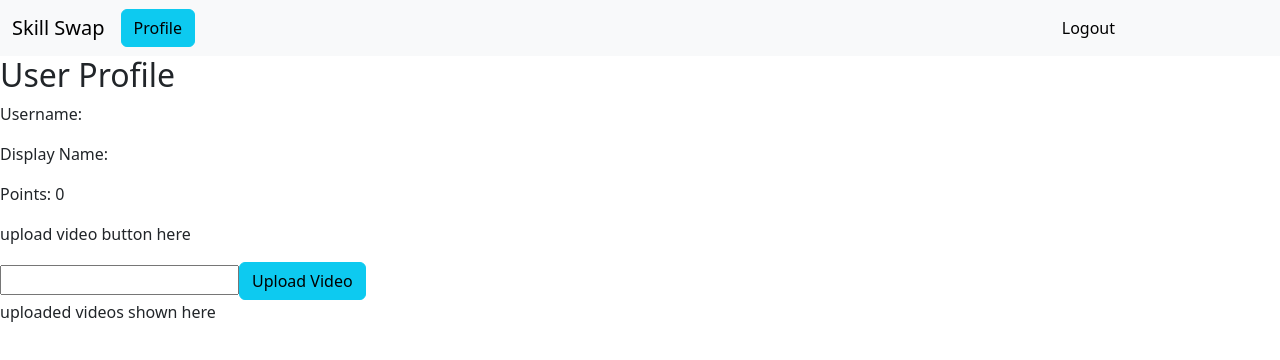
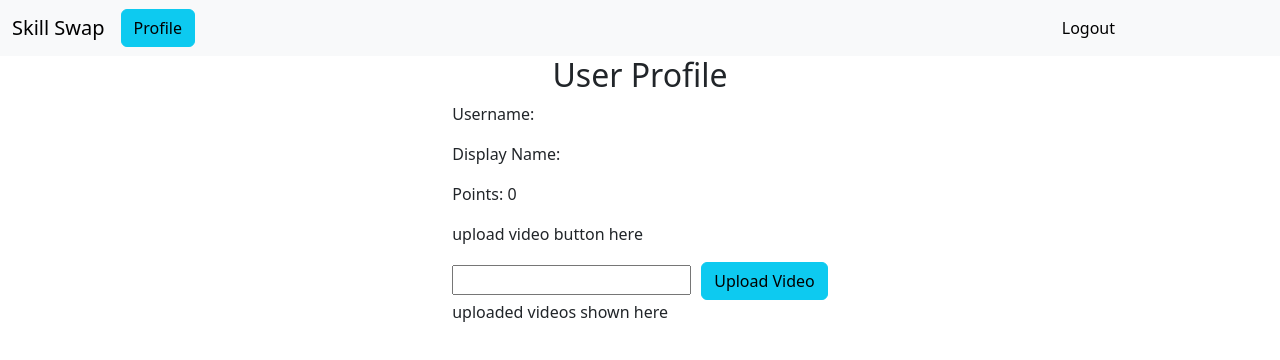
Before and after one commit to Star-Nose-Mole-Rat/SkillSwap, a React app: page /profile in a window 1280 px wide. Shown: the top 360 px of the page. Built offline with nearby package versions, Linux system fonts and the light colour scheme.

Commit message:
minor style change in user profile

```diff
--- a/client/containers/SearchContainer.jsx
+++ b/client/containers/SearchContainer.jsx
@@ -29,7 +29,7 @@ const SearchContainer = () => {
     return (
         <div>
             <NavBar />
-            <div className='d-flex justify-content-center'>
+            <div className='d-flex justify-content-center' style={{ marginTop: '10px' }}>
               <input type='text' id='input_search' onChange={handleSearchChange} placeholder='Search...' style={{ marginRight: '10px' }}/>
                 <Button onClick={handleSearch} className='btn btn-info'>Search</Button>
             </div>
--- a/client/containers/UserProfile.jsx
+++ b/client/containers/UserProfile.jsx
@@ -31,10 +31,11 @@ const userProfile = () => {
         <div>
           <NavBar />
           <Row className='justify-content-center'>
-            <div>
+            <div className='text-center'>
               <h2>User Profile</h2>
             </div>
           </Row>
+          <div className='d-flex justify-content-center align-items-center'>
             <div className='profile-picture'>
                 {/* <img href='#' /> */}
             </div>
@@ -51,7 +52,7 @@ const userProfile = () => {
 
                 <div className='uploadVideo'>
                     <p>upload video button here</p>
-                    <input type = 'text' value={video} onChange={(e) => setVideo(e.target.value)}></input>
+                    <input type = 'text' value={video} onChange={(e) => setVideo(e.target.value)} style={{ marginRight: '10px' }}></input>
                     <Button className='btn btn-info' onClick={handleAddVideo}>Upload Video</Button>
                 </div>
                 <div className='uploadedVideos'>
@@ -59,11 +60,9 @@ const userProfile = () => {
                     <div className='videoDisplay'>
                     {listOfVideos.map((video, i) => <YoutubeEmbed key={i} embedId={video} />)}
                     </div>
-                    <div>
-
-                    </div>
                 </div>
             </div>
+          </div>
         </div>
     )
 }
--- a/client/stylesheet/styles.css
+++ b/client/stylesheet/styles.css
@@ -1,3 +1,4 @@
+/* iframe part */
 .video-responsive {
     /* overflow: hidden; */
     padding: 20px;
@@ -18,3 +19,5 @@
     flex-wrap: wrap;
     height: 100%;
 }
+
+/* user profile */
```
